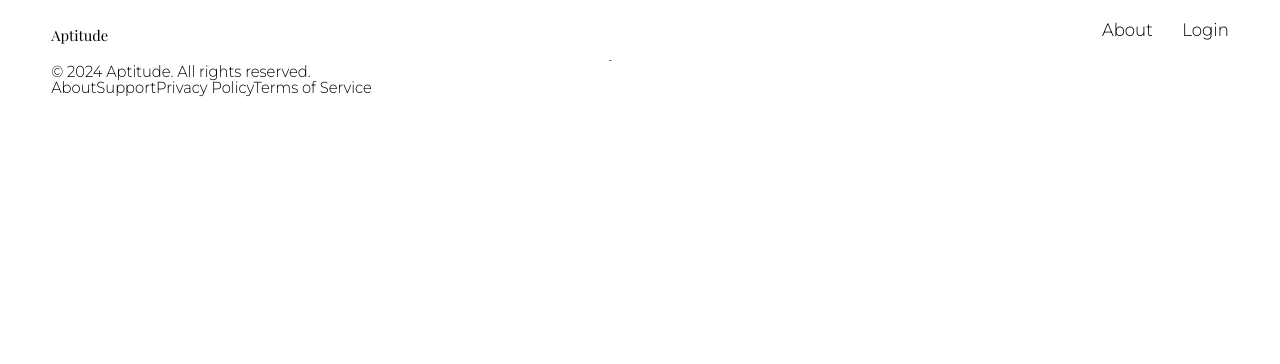
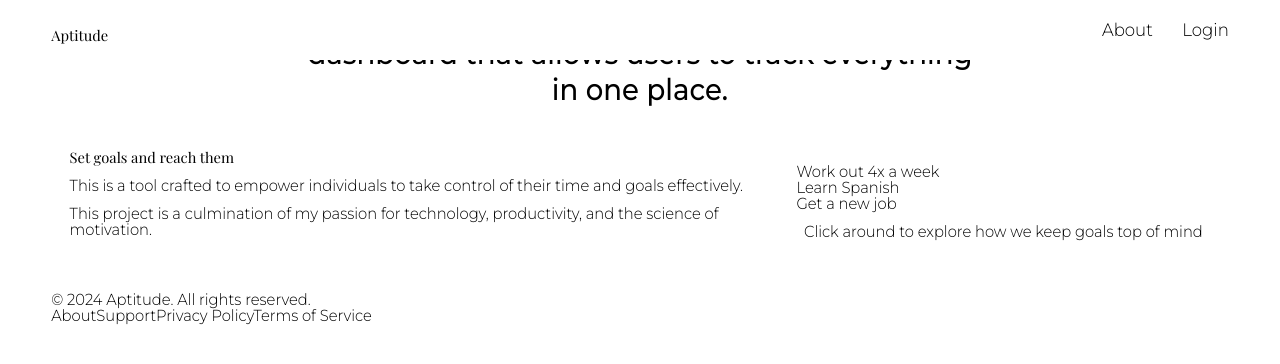
Before and after one commit to gcbel/aptitude, a React (Vite) app in the folder client/: page /about in a window 1280 px wide. Shown: the top 364 px of the page. Built offline with nearby package versions, Linux system fonts and the light colour scheme; a web font is replaced by a local one; what ldrs would draw is missing.

Commit message:
feat: adds goals section to about page

```diff
--- a/client/src/components/Dashboard/Goals.jsx
+++ b/client/src/components/Dashboard/Goals.jsx
@@ -2,7 +2,7 @@
 export default function Goals({ goals, themeArray }) {
   return (
     <div className={`${themeArray.medium} card`}>
-      <h4>Goals</h4>
+      <h4 className={`${themeArray.inner_text}`}>Goals</h4>
       <div className={`${themeArray.outer_text} goals`}>
         {goals?.map((goal, index) => (
           <div
--- a/client/src/pages/About.jsx
+++ b/client/src/pages/About.jsx
@@ -1,17 +1,48 @@
 /* DEPENDENCIES */
 import { useTheme } from "../utils/ThemeContext";
+import { example } from "../utils/example";
+import "../styles/about.css";
+
+import Goals from "../components/Dashboard/Goals";
 
 /* ABOUT PAGE */
 export default function Error() {
   const { theme, setTheme, themes } = useTheme();
 
   return (
-    <div className={`about-page montserrat ${themes[theme].outer_text}`}>
-      <h1 className="text-2xl lg:text-3xl text-center mx-6 sm:mx-12 md:mx-28 lg:mx-64 font-medium">
+    <div
+      className={`about-page montserrat ${themes[theme].outer_text}`}
+      id="about-page"
+    >
+      <h1 id="about-title">
         We set out to make a beautiful, goal-focused dashboard that allows users
         to track everything in one place.
       </h1>
-      <p></p>
+      {/* GOALS */}
+      <div id="about-div">
+        <div className="large-text">
+          <h2 className="playfair title font-medium">
+            {" "}
+            Set goals and reach them
+          </h2>
+          <p>
+            This is a tool crafted to empower individuals to take control of
+            their time and goals effectively.
+          </p>
+          <div className="dark-separator"></div>
+          <p>
+            This project is a culmination of my passion for technology,
+            productivity, and the science of motivation.
+          </p>
+        </div>
+        <div id="about-goals">
+          <Goals goals={example[0].goals} themeArray={themes[theme]} />
+          <p className="small-text text-center">
+            Click around to explore how we keep goals top of mind
+          </p>
+        </div>
+      </div>
+      {/* HABITS */}
     </div>
   );
 }
--- a/client/src/pages/Profile.jsx
+++ b/client/src/pages/Profile.jsx
@@ -27,6 +27,8 @@ export default function Profile() {
   const switchDb = (change) => {
     setCurrentDb((prev) => prev + change);
   };
+
+  console.log(dashboards[0]);
 
   return (
     <div className="montserrat" id="profile-page">
--- a/client/src/styles/about.css
+++ b/client/src/styles/about.css
@@ -0,0 +1,31 @@
+/* DEPENDENCIES */
+@tailwind base;
+@tailwind components;
+@tailwind utilities;
+
+/* ABOUT PAGE */
+@layer components {
+  #about-page {
+    @apply px-5;
+  }
+
+  #about-title {
+    @apply text-xl sm:text-2xl lg:text-3xl text-center mx-6 sm:mx-12 md:mx-28 lg:mx-64 font-medium;
+  }
+
+  #about-div {
+    @apply flex flex-col sm:flex-row justify-center items-center my-10 flex-1 gap-6;
+  }
+
+  #about-goals > * {
+    @apply flex-1;
+  }
+
+  #about-goals {
+    @apply md:min-w-[450px];
+  }
+
+  #about-page p {
+    @apply my-3;
+  }
+}
--- a/client/src/styles/styles.css
+++ b/client/src/styles/styles.css
@@ -10,15 +10,15 @@
   }
 
   .title {
-    @apply text-3xl md:text-4xl text-center;
+    @apply text-xl sm:text-3xl md:text-4xl text-center;
   }
 
   .large-text {
-    @apply text-xl my-2;
+    @apply text-base sm:text-xl my-2;
   }
 
   .med-text {
-    @apply text-lg;
+    @apply text-base sm:text-lg;
   }
 
   .small-text {
@@ -38,7 +38,7 @@
   }
 
   .mini-card {
-    @apply rounded-xl p-3 my-2 shadow-xl;
+    @apply rounded-xl p-3 shadow-xl;
   }
 
   .clear-mini-card {
@@ -59,6 +59,11 @@
 
   .separator {
     border-top: 0.5px solid rgba(255, 255, 255, 0.407);
+    margin: 0px 20px 0px 20px;
+  }
+
+  .dark-separator {
+    border-top: 0.5px solid rgba(0, 0, 0, 0.407);
     margin: 0px 20px 0px 20px;
   }
 
--- /dev/null
+++ b/client/src/utils/example.js
@@ -0,0 +1,34 @@
+export const example = [
+  {
+    name: "Main",
+    goals: [
+      {
+        title: "Work out 4x a week",
+        description: "Work out Mon-Wed and Friday.",
+        completed: false,
+        milestones: [
+          { name: "Bench 200", completed: false },
+          { name: "Join a gym or fitness class", completed: false },
+        ],
+      },
+      {
+        title: "Learn Spanish",
+        description: "Be ready for upcoming trip and speak naturally.",
+        completed: false,
+        milestones: [
+          { name: "Know 500 words", completed: false },
+          { name: "Speak in a conversation fluently", completed: false },
+        ],
+      },
+      {
+        title: "Get a new job",
+        description: "Work out Mon-Wed and Friday.",
+        completed: false,
+        milestones: [
+          { name: "Bench 200", completed: false },
+          { name: "Join a gym or fitness class", completed: false },
+        ],
+      },
+    ],
+  },
+];
--- a/client/src/utils/icons.js
+++ b/client/src/utils/icons.js
@@ -1,14 +1,13 @@
 export const icons = [
   `fa-solid fa-pen`,
   `fa-solid fa-gift`,
-  `<i class="fa-solid fa-gift"></i>`,
-  `<i class="fa-solid fa-trash"></i>`,
-  `<i class="fa-solid fa-book"></i>`,
-  `<i class="fa-solid fa-bicycle"></i>`,
-  `<i class="fa-solid fa-briefcase"></i>`,
-  `<i class="fa-solid fa-bath"></i>`,
-  `<i class="fa-solid fa-palette"></i>`,
-  `<i class="fa-regular fa-sun"></i>`,
-  `<i class="fa-solid fa-bag-shopping"></i>`,
-  `<i class="fa-solid fa-credit-card"></i>`,
+  `fa-solid fa-trash`,
+  `fa-solid fa-book`,
+  `fa-solid fa-bicycle`,
+  `fa-solid fa-briefcase`,
+  `fa-solid fa-bath`,
+  `fa-solid fa-palette`,
+  `fa-regular fa-sun`,
+  `fa-solid fa-bag-shopping`,
+  `fa-solid fa-credit-card`,
 ];
```
